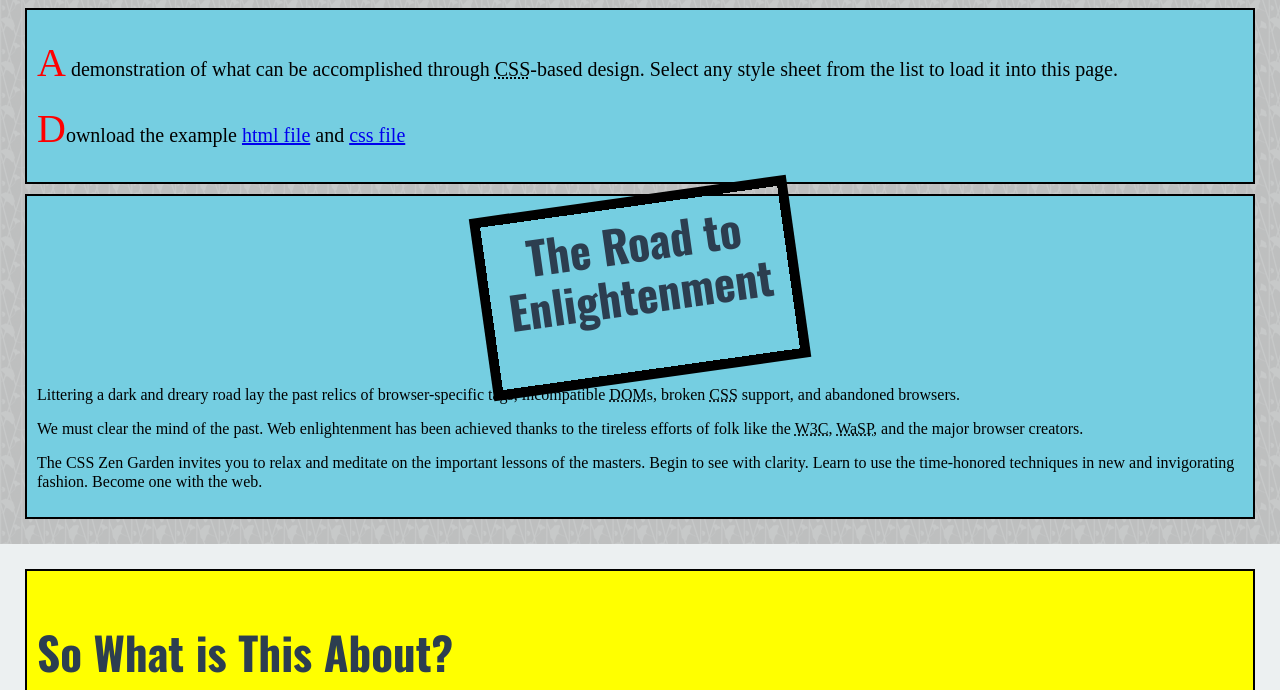
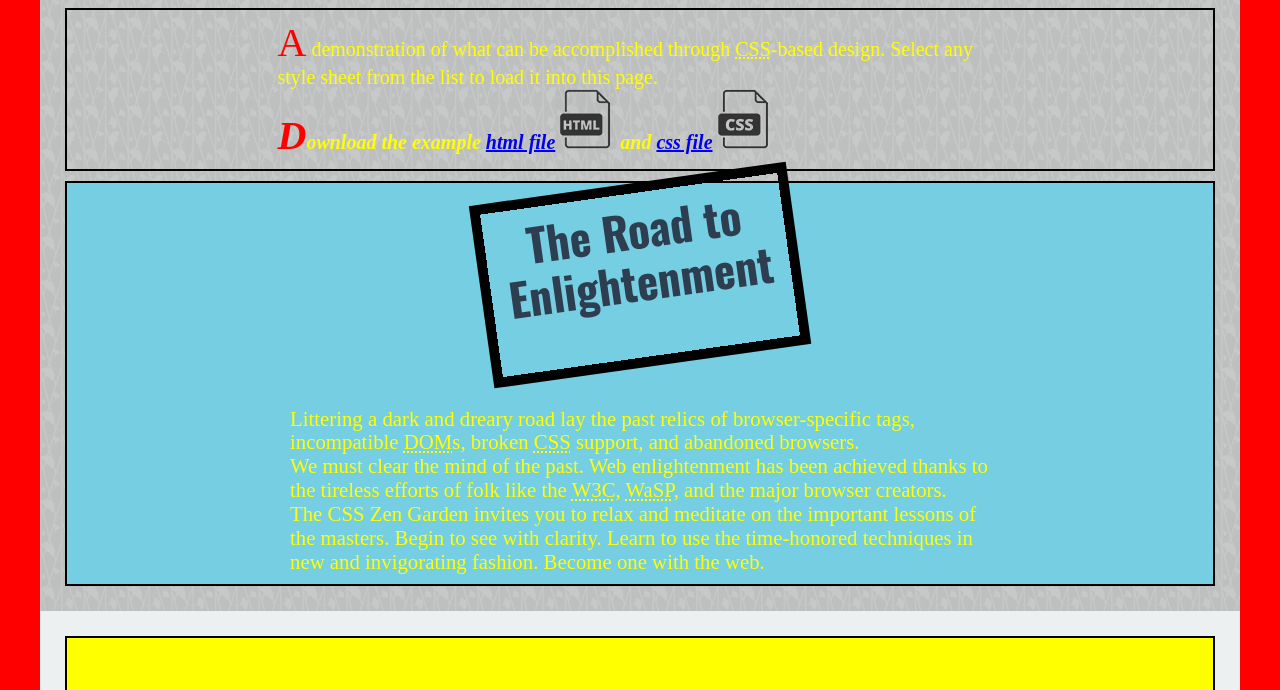
Before and after one commit to kevinmartinez/b_2-css, a plain HTML site: page index.html in a window 1280 px wide. Shown: the part 596-1286 px from the top of the page. Drawn offline with nearby package versions, Linux system fonts and the light colour scheme; a web font is replaced by a local one.

Commit message:
added HTML icon and CSS icon

```diff
--- a/style.css
+++ b/style.css
@@ -1,5 +1,19 @@
 @import url(https://cdnjs.cloudflare.com/ajax/libs/normalize/3.0.3/normalize.min.css);
 @import url(https://fonts.googleapis.com/css?family=Oswald:400,700,300|Quattrocento:400,700);
+
+/* Our container */
+.page-wrapper {
+  max-width: 1200px;
+  margin: 0 auto;
+}
+
+/*
+
+LOOK UP ON HOW TO REMOVE THE BOTTOM BORDER, NORMALIZE OVERWRITES IT...
+
+abbr {
+  border-bottom: 0;
+}*/
 
 * {
   box-sizing: border-box;
@@ -10,9 +24,21 @@ html, body {
   height: 100%;
 }
 
+div ~ p {
+  color: red;
+}
+
+header ~ div {
+  color: yellow;
+}
+
+/* DRY Classes */
+
+
+
 /* css zen gardens body id */
 #css-zen-garden {
-  background-color: lightblue;
+  background-color: red;
   font-family: 'Quattrocento', serif;
 }
 
@@ -59,8 +85,23 @@ h3 {
   color: yellow;
 }
 
+.intro header {
+
+}
+
+
+p {
+  font-size: 1.3em;
+  max-width: 725px;
+  margin: 0 auto;
+}
+
+
+
+
+
 .summary {
-  background: #75cee1;
+
   margin-top: 10px;
   padding: 10px;
   border: 2px solid #000;
@@ -74,6 +115,26 @@ h3 {
   color: red;
   font-size: 2em;
 }
+
+.summary p:nth-child(2) {
+  font-style: italic;
+  font-weight: bold;
+}
+
+.summary p:hover {
+  cursor: progress;
+}
+
+.summary a:nth-child(1)::after {
+  content: url(html-512.png)
+}
+
+.summary a:nth-child(2) {
+}
+.summary a:nth-child(2)::after {
+  content: url(css-512.png);
+}
+
 
 .preamble {
   background: #75cee1;
@@ -90,7 +151,14 @@ h3 {
   margin: 0 auto;
 }
 
+.preamble p:nth-child(2) {
+  margin-top: 50px;
+}
 
+.preamble p {
+  margin: 0 auto;
+  max-width: 700px;
+}
 
 
 
```
Also changed, not shown: css-512.png (added), html-512.png (added).
